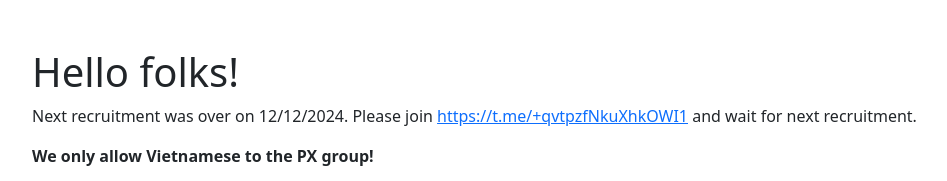
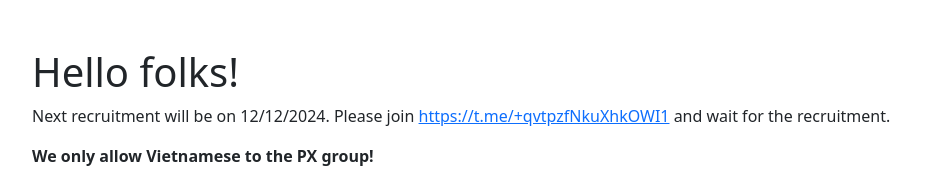
Before and after one commit to DoctorX1808/pxgroup, a plain HTML site: page index.html in a window 1280 px wide. Shown: the top 181 px of the page, without its empty margins (50-997 px from the left). Drawn offline with nearby package versions, Linux system fonts and the light colour scheme.

Commit message:
Update index.html

```diff
--- a/index.html
+++ b/index.html
@@ -12,7 +12,7 @@
 
       <h1>Hello folks!</h1>
       <div class="col-lg-12 px-0">
-        <p class="fs-12">Next recruitment was over on 12/12/2024. Please join <a href="https://t.me/+qvtpzfNkuXhkOWI1">https://t.me/+qvtpzfNkuXhkOWI1</a> and wait for next recruitment.</p>
+        <p class="fs-12">Next recruitment will be on 12/12/2024. Please join <a href="https://t.me/+qvtpzfNkuXhkOWI1">https://t.me/+qvtpzfNkuXhkOWI1</a> and wait for the recruitment.</p>
         <p><strong>We only allow Vietnamese to the PX group!</strong></p>
       </div>
       <div>
```
